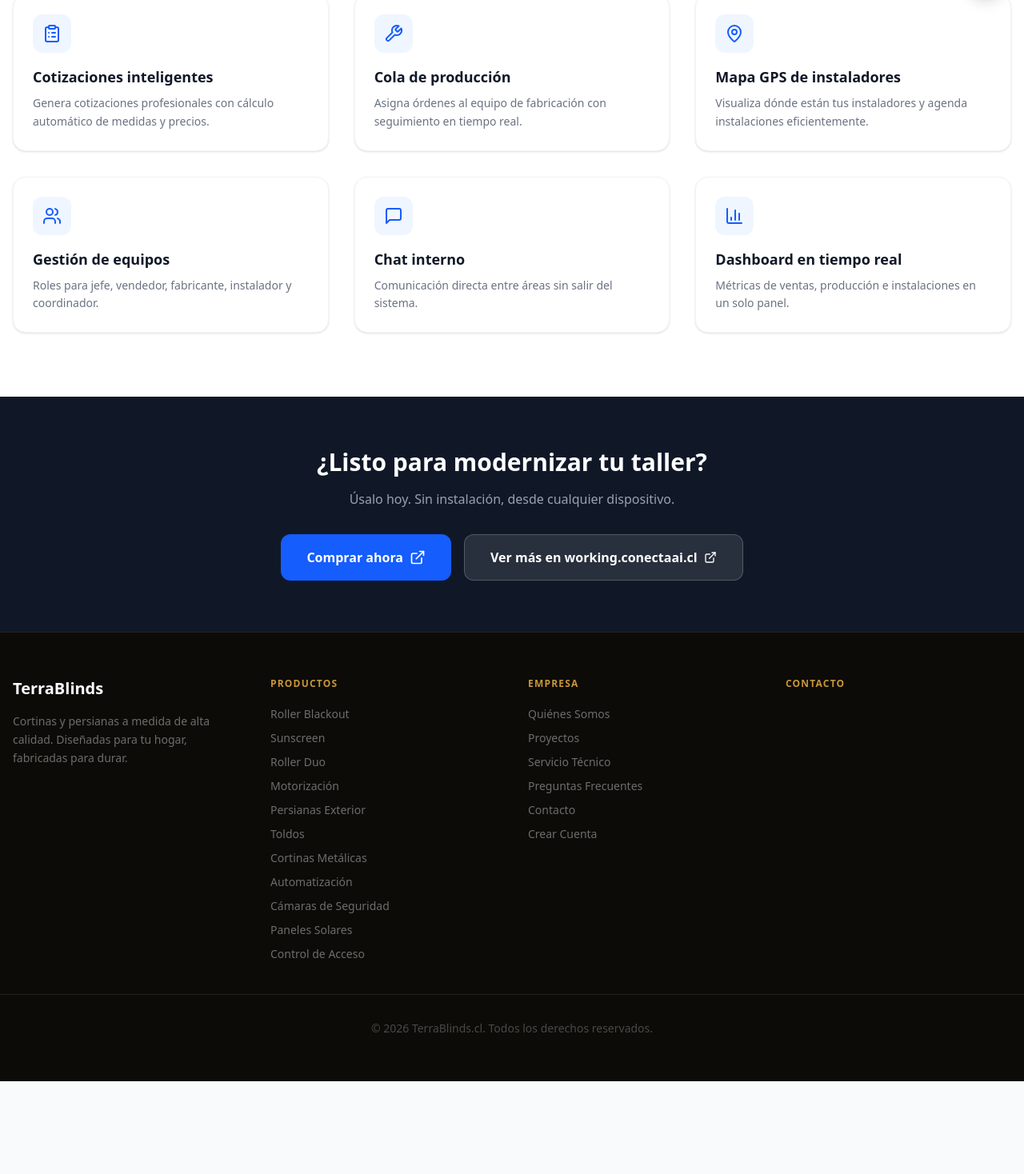
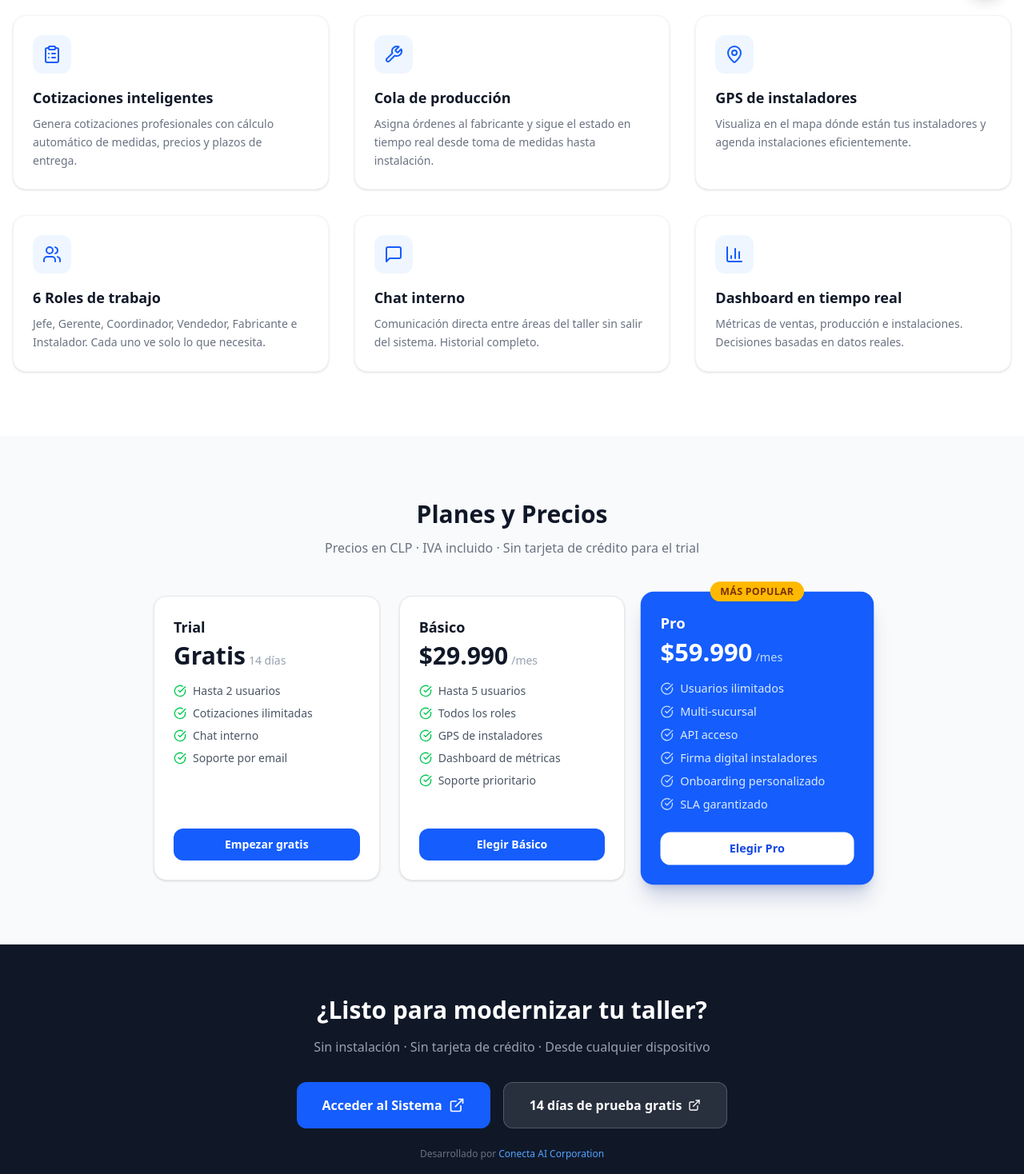
Before and after one commit to conectaaicl/terrablinds.cl, a React (Vite) app in the folder frontend/: page /software in a window 1280 px wide. Shown: the part 782-2250 px from the top of the page at 80% size. Before the commit the page ends 2134 px from the top, so only its background shows below. Built offline with nearby package versions, Linux system fonts and the light colour scheme; no server answers.

Commit message:
feat: /software actualizado a ConectaWork (renombre desde WorkShopOS)

```diff
--- a/frontend/src/pages/Software.jsx
+++ b/frontend/src/pages/Software.jsx
@@ -5,25 +5,25 @@ import { ExternalLink, CheckCircle, Wrench, Users, ClipboardList, MapPin, BarCha
 import api from '../api';
 
 const DEFAULT = {
-    software_title: 'WorkShopOS',
-    software_subtitle: 'El sistema de gestión para talleres y empresas de instalación',
-    software_description: 'Creado por TerraBlinds para la industria que conocemos. Gestiona cotizaciones, producción, instaladores y clientes desde un solo lugar.',
-    software_badge: 'Desarrollado por TerraBlinds',
-    software_cta_label: 'Comprar ahora',
+    software_title: 'ConectaWork',
+    software_subtitle: 'El SaaS que necesita tu taller a medida',
+    software_description: 'ConectaWork es el sistema multi-tenant para talleres de fabricación e instalación. Gestiona cotizaciones, producción, GPS de instaladores y más — desde un solo lugar. Desarrollado por Conecta AI Corporation.',
+    software_badge: 'Desarrollado por Conecta AI Corporation',
+    software_cta_label: 'Acceder al Sistema',
     software_cta_url: 'https://working.conectaai.cl',
-    software_alt_label: 'Ver más en working.conectaai.cl',
+    software_alt_label: '14 días de prueba gratis',
     software_alt_url: 'https://working.conectaai.cl',
     software_image_url: '',
     software_enabled: 'true',
 };
 
 const FEATURES = [
-    { icon: ClipboardList, title: 'Cotizaciones inteligentes', desc: 'Genera cotizaciones profesionales con cálculo automático de medidas y precios.' },
-    { icon: Wrench, title: 'Cola de producción', desc: 'Asigna órdenes al equipo de fabricación con seguimiento en tiempo real.' },
-    { icon: MapPin, title: 'Mapa GPS de instaladores', desc: 'Visualiza dónde están tus instaladores y agenda instalaciones eficientemente.' },
-    { icon: Users, title: 'Gestión de equipos', desc: 'Roles para jefe, vendedor, fabricante, instalador y coordinador.' },
-    { icon: MessageSquare, title: 'Chat interno', desc: 'Comunicación directa entre áreas sin salir del sistema.' },
-    { icon: BarChart3, title: 'Dashboard en tiempo real', desc: 'Métricas de ventas, producción e instalaciones en un solo panel.' },
+    { icon: ClipboardList, title: 'Cotizaciones inteligentes', desc: 'Genera cotizaciones profesionales con cálculo automático de medidas, precios y plazos de entrega.' },
+    { icon: Wrench, title: 'Cola de producción', desc: 'Asigna órdenes al fabricante y sigue el estado en tiempo real desde toma de medidas hasta instalación.' },
+    { icon: MapPin, title: 'GPS de instaladores', desc: 'Visualiza en el mapa dónde están tus instaladores y agenda instalaciones eficientemente.' },
+    { icon: Users, title: '6 Roles de trabajo', desc: 'Jefe, Gerente, Coordinador, Vendedor, Fabricante e Instalador. Cada uno ve solo lo que necesita.' },
+    { icon: MessageSquare, title: 'Chat interno', desc: 'Comunicación directa entre áreas del taller sin salir del sistema. Historial completo.' },
+    { icon: BarChart3, title: 'Dashboard en tiempo real', desc: 'Métricas de ventas, producción e instalaciones. Decisiones basadas en datos reales.' },
 ];
 
 const Software = () => {
@@ -54,8 +54,8 @@ const Software = () => {
     return (
         <Layout>
             <SEO
-                title={`${cfg.software_title} — Software para talleres`}
-                description={cfg.software_subtitle}
+                title={`${cfg.software_title} — SaaS para talleres de instalación`}
+                description={cfg.software_description || cfg.software_subtitle}
                 path="/software"
             />
 
@@ -137,11 +137,58 @@ const Software = () => {
                 </div>
             </div>
 
+            {/* Planes */}
+            <div className="bg-gray-50 py-20 px-4">
+                <div className="container mx-auto max-w-4xl">
+                    <div className="text-center mb-12">
+                        <h2 className="text-3xl font-bold text-gray-900 mb-3">Planes y Precios</h2>
+                        <p className="text-gray-500">Precios en CLP · IVA incluido · Sin tarjeta de crédito para el trial</p>
+                    </div>
+                    <div className="grid grid-cols-1 md:grid-cols-3 gap-6">
+                        {[
+                            { name: 'Trial', price: 'Gratis', period: '14 días', badge: null, features: ['Hasta 2 usuarios', 'Cotizaciones ilimitadas', 'Chat interno', 'Soporte por email'], cta: 'Empezar gratis', primary: false },
+                            { name: 'Básico', price: '$29.990', period: '/mes', badge: null, features: ['Hasta 5 usuarios', 'Todos los roles', 'GPS de instaladores', 'Dashboard de métricas', 'Soporte prioritario'], cta: 'Elegir Básico', primary: false },
+                            { name: 'Pro', price: '$59.990', period: '/mes', badge: 'MÁS POPULAR', features: ['Usuarios ilimitados', 'Multi-sucursal', 'API acceso', 'Firma digital instaladores', 'Onboarding personalizado', 'SLA garantizado'], cta: 'Elegir Pro', primary: true },
+                        ].map(plan => (
+                            <div key={plan.name} className={`relative rounded-2xl p-6 flex flex-col ${plan.primary ? 'bg-blue-600 text-white shadow-xl shadow-blue-900/20 scale-[1.03]' : 'bg-white border border-gray-200 shadow-sm'}`}>
+                                {plan.badge && (
+                                    <span className="absolute -top-3 left-1/2 -translate-x-1/2 bg-amber-400 text-amber-900 text-xs font-bold px-3 py-1 rounded-full uppercase tracking-wide">
+                                        {plan.badge}
+                                    </span>
+                                )}
+                                <h3 className={`text-lg font-bold mb-1 ${plan.primary ? 'text-white' : 'text-gray-900'}`}>{plan.name}</h3>
+                                <div className="mb-4">
+                                    <span className={`text-3xl font-extrabold ${plan.primary ? 'text-white' : 'text-gray-900'}`}>{plan.price}</span>
+                                    <span className={`text-sm ml-1 ${plan.primary ? 'text-blue-200' : 'text-gray-400'}`}>{plan.period}</span>
+                                </div>
+                                <ul className="space-y-2 flex-1 mb-6">
+                                    {plan.features.map(f => (
+                                        <li key={f} className={`flex items-start gap-2 text-sm ${plan.primary ? 'text-blue-100' : 'text-gray-600'}`}>
+                                            <CheckCircle className={`w-4 h-4 flex-shrink-0 mt-0.5 ${plan.primary ? 'text-blue-200' : 'text-green-500'}`} />
+                                            {f}
+                                        </li>
+                                    ))}
+                                </ul>
+                                <a href={cfg.software_cta_url || 'https://working.conectaai.cl'}
+                                    target="_blank" rel="noopener noreferrer"
+                                    className={`w-full text-center py-2.5 rounded-xl font-semibold text-sm transition-colors ${
+                                        plan.primary
+                                            ? 'bg-white text-blue-700 hover:bg-blue-50'
+                                            : 'bg-blue-600 text-white hover:bg-blue-700'
+                                    }`}>
+                                    {plan.cta}
+                                </a>
+                            </div>
+                        ))}
+                    </div>
+                </div>
+            </div>
+
             {/* CTA final */}
             <div className="bg-gray-900 py-16 text-white text-center">
                 <div className="container mx-auto px-4 max-w-2xl">
                     <h2 className="text-3xl font-bold mb-4">¿Listo para modernizar tu taller?</h2>
-                    <p className="text-gray-400 mb-8">Úsalo hoy. Sin instalación, desde cualquier dispositivo.</p>
+                    <p className="text-gray-400 mb-8">Sin instalación · Sin tarjeta de crédito · Desde cualquier dispositivo</p>
                     <div className="flex flex-col sm:flex-row gap-4 justify-center">
                         {cfg.software_cta_url && (
                             <a
@@ -150,7 +197,7 @@ const Software = () => {
                                 rel="noopener noreferrer"
                                 className="inline-flex items-center justify-center gap-2 px-8 py-4 bg-blue-600 hover:bg-blue-700 text-white font-bold rounded-xl transition-colors"
                             >
-                                {cfg.software_cta_label || 'Comprar ahora'}
+                                {cfg.software_cta_label || 'Acceder al Sistema'}
                                 <ExternalLink className="w-5 h-5" />
                             </a>
                         )}
@@ -161,11 +208,12 @@ const Software = () => {
                                 rel="noopener noreferrer"
                                 className="inline-flex items-center justify-center gap-2 px-8 py-4 bg-white/10 hover:bg-white/20 border border-white/20 text-white font-semibold rounded-xl transition-colors"
                             >
-                                {cfg.software_alt_label || 'Más información'}
+                                {cfg.software_alt_label || '14 días gratis'}
                                 <ExternalLink className="w-4 h-4" />
                             </a>
                         )}
                     </div>
+                    <p className="mt-6 text-xs text-gray-500">Desarrollado por <a href="https://conectaai.cl" target="_blank" rel="noopener noreferrer" className="text-blue-400 hover:text-blue-300">Conecta AI Corporation</a></p>
                 </div>
             </div>
         </Layout>
```
